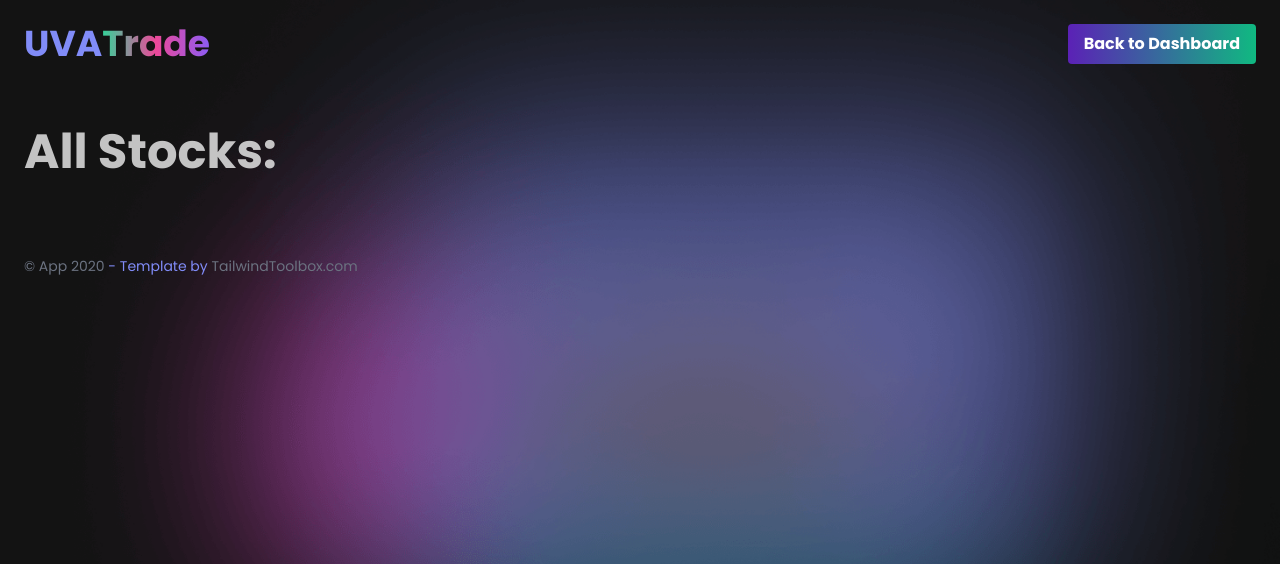
After one commit to bryan-eastwood/cs4750-stock-app, a Flask app: page /allstocks in a window 1280 px wide. The commit adds this page. Shown: the top 564 px of the page. Run offline with Flask 2, Linux system fonts and the light colour scheme; some libraries are stand-ins or nearby versions.

Commit message:
fun times, don't put a form within a form

```diff
--- a/main.py
+++ b/main.py
@@ -62,32 +62,34 @@ def data():
 
 @app.route('/dashboard', methods =  ['GET', 'POST'])
 def dashboard():
+
   if request.method == 'POST':
-   username = request.form['usernamelogin']
-   password =  request.form['passwordlogin']
+    username = request.form['usernamelogin']
+    password =  request.form['passwordlogin']
   try:
-   cursor.execute("SELECT * FROM user WHERE username = %s AND password = %s;", (username, password))
+    username = request.cookies.get("userID")
+    return render_template('dashboard.html', usernamelogin = username)
   except BaseException as e:
-   print(e)
-   print(cursor.statement)
-  data = []
-  for row in cursor:
-   data.append({
-     'username': row[0]
-  })
-  if len(data) > 0:
-   resp = make_response(render_template('dashboard.html', usernamelogin = request.form['usernamelogin']))
-   resp.set_cookie('userID', request.form['usernamelogin'])
-   return resp
+    try:
+      cursor.execute("SELECT * FROM user WHERE username = %s AND password = %s;", (username, password))
+    except BaseException as e:
+      print(e)
+      print(cursor.statement)
+    data = []
+    for row in cursor:
+      data.append({
+      'username': row[0]
+    })
+    if len(data) > 0:
+      resp = make_response(render_template('dashboard.html', usernamelogin = request.form['usernamelogin']))
+      resp.set_cookie('userID', request.form['usernamelogin'])
+      return resp
+    else:
+      return render_template('index.html')
 
-  #else:
-  #  try:
-  #    username = request.cookies.get("userID")
-  #  except BaseException as e:
-  #    return render_template('index.html')
-  else:
-   return render_template('index.html')
-
+@app.route('/allstocks', methods = ['POST', 'GET'])
+def allstocks():
+  return render_template('allstocks.html')
 
 @app.route('/getcookie', methods = ['POST', 'GET'])
 def getcookie():
--- /dev/null
+++ b/templates/allstocks.html
@@ -0,0 +1,53 @@
+<!DOCTYPE html>
+<html lang="en">
+  <head>
+    <meta charset="UTF-8" />
+    <meta name="viewport" content="width=device-width, initial-scale=1.0" />
+    <meta http-equiv="X-UA-Compatible" content="ie=edge" />
+    <title>UVATrade</title>
+    <meta name="description" content="" />
+    <meta name="keywords" content="" />
+
+    <link rel="stylesheet" href="https://unpkg.com/tailwindcss/dist/tailwind.min.css" />
+    <!--Replace with your tailwind.css once created-->
+    <link href="https://unpkg.com/@tailwindcss/custom-forms/dist/custom-forms.min.css" rel="stylesheet" />
+
+    <style>
+      @import url("https://fonts.googleapis.com/css2?family=Poppins:wght@400;700&display=swap");
+
+      html {
+        font-family: "Poppins", -apple-system, BlinkMacSystemFont, "Segoe UI", Roboto, "Helvetica Neue", Arial, "Noto Sans", sans-serif, "Apple Color Emoji", "Segoe UI Emoji", "Segoe UI Symbol", "Noto Color Emoji";
+      }
+    </style>
+  </head>
+
+  <body class="leading-normal tracking-normal text-indigo-400 m-6 bg-cover bg-fixed" style="background-image: url('static/img/header.png');">
+    <div class="h-full">
+      <!--Nav-->
+      <div class="w-full container mx-auto">
+        <div class="w-full flex items-center justify-between">
+          <a class="flex items-center text-indigo-400 no-underline hover:no-underline font-bold text-2xl lg:text-4xl" href="#">
+            UVA<span class="bg-clip-text text-transparent bg-gradient-to-r from-green-400 via-pink-500 to-purple-500">Trade</span>
+          </a>
+          <div>
+            <form action="/dashboard" method="get">
+              <input class="bg-gradient-to-r from-purple-800 to-green-500 hover:from-pink-500 hover:to-green-500 text-white font-bold py-2 px-4 rounded focus:ring transform transition hover:scale-105 duration-300 ease-in-out"
+               type="submit" value="Back to Dashboard">
+            </form>
+          </div>
+
+      </div>
+      <br></br>
+      <h1 class="my-4 text-3xl md:text-5xl text-white opacity-75 font-bold leading-tight text-center md:text-left">
+        All Stocks:
+      </h1>
+
+      <!--Footer-->
+      <div class="w-full pt-16 pb-6 text-sm text-center md:text-left fade-in">
+        <a class="text-gray-500 no-underline hover:no-underline" href="#">&copy; App 2020</a>
+        - Template by
+        <a class="text-gray-500 no-underline hover:no-underline" href="https://www.tailwindtoolbox.com">TailwindToolbox.com</a>
+      </div>
+    </div>
+  </body>
+</html>
```
Also changed, not shown: templates/dashboard.html (+8 -1 lines).
